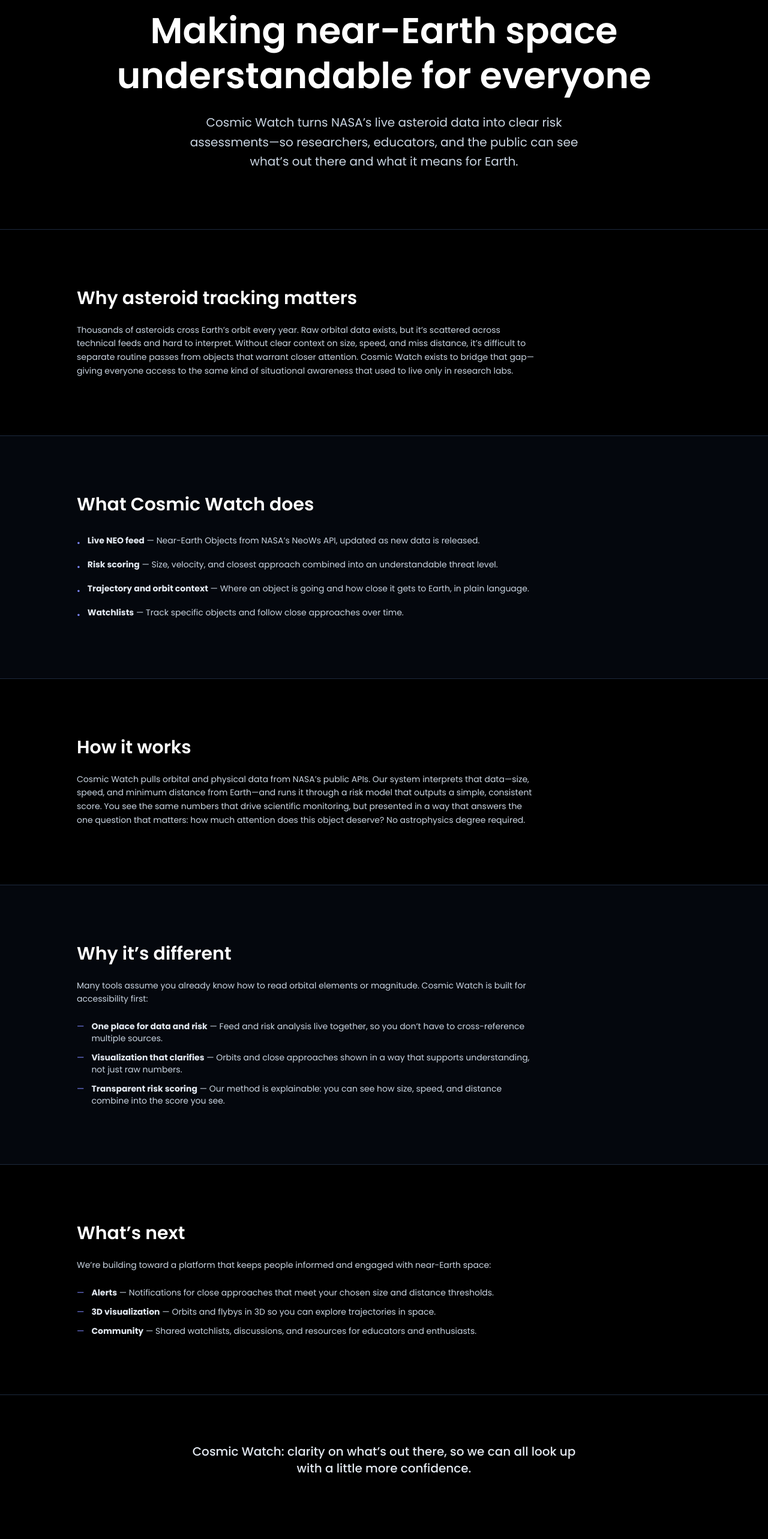
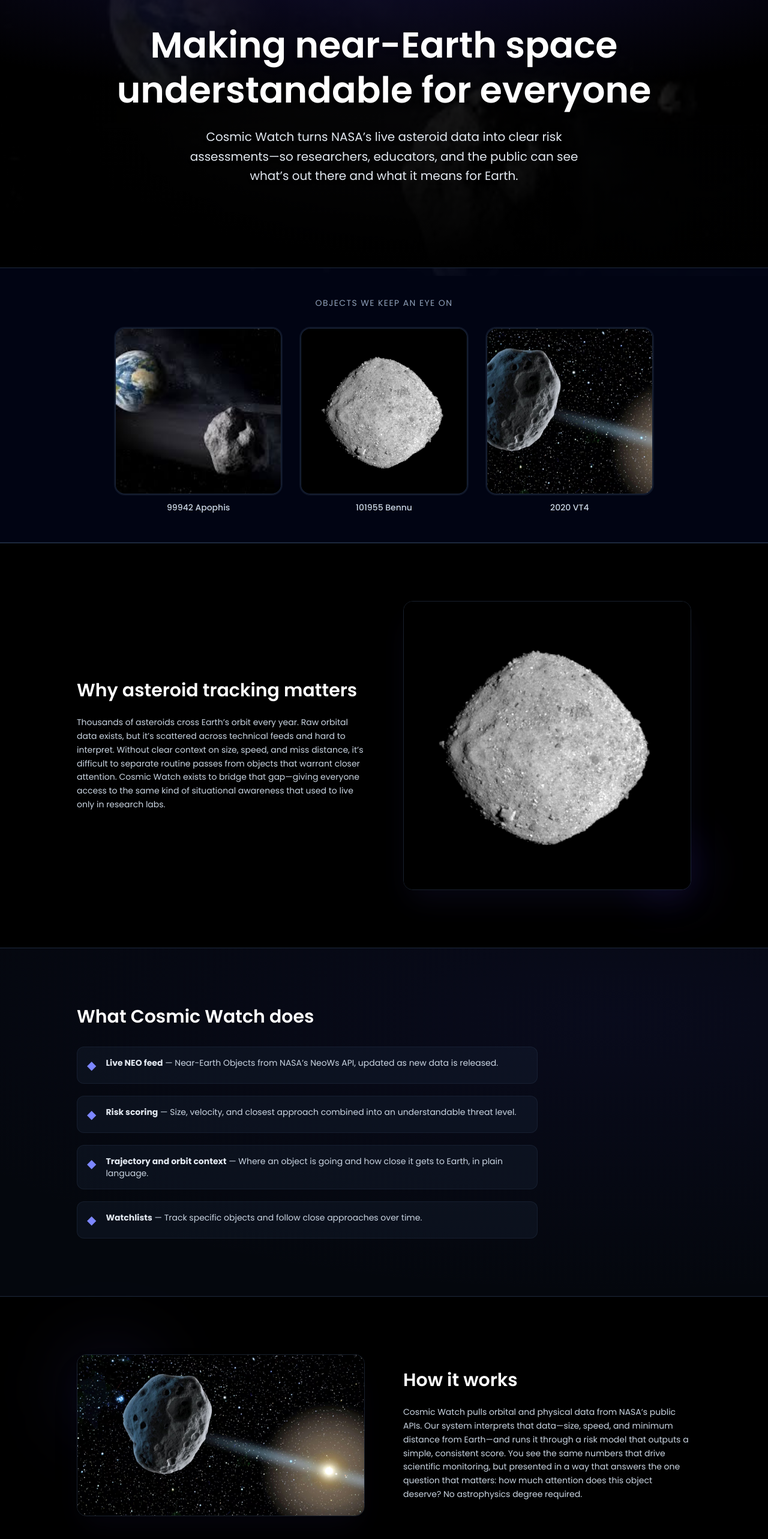
Before and after one commit to SuvamKumarBhola/Watchers-Interstellar, a React (Vite) app in the folder FRONTEND/: page /about in a window 1280 px wide. Shown: the part 186-2752 px from the top of the page at 60% size. Built offline with nearby package versions, Linux system fonts and the light colour scheme.

Commit message:
Update About.jsx

```diff
--- a/FRONTEND/src/pages/About.jsx
+++ b/FRONTEND/src/pages/About.jsx
@@ -1,112 +1,197 @@
 export default function About() {
     return (
-        <article className="min-h-screen">
-            {/* 1. Hero — mission statement */}
-            <header className="pt-24 pb-16 md:pt-32 md:pb-24 px-6 md:px-16 lg:px-24 xl:px-32 text-center">
-                <h1 className="text-4xl md:text-5xl lg:text-6xl font-semibold text-white max-w-4xl mx-auto leading-tight">
+        <article className="min-h-screen overflow-hidden">
+            {/* 1. Hero — mission statement with full-bleed asteroid image */}
+            <header className="relative min-h-[70vh] flex flex-col items-center justify-center px-6 md:px-16 lg:px-24 xl:px-32 text-center pt-24 pb-20">
+                {/* Background image + overlay */}
+                <div className="absolute inset-0 z-0">
+                    <img
+                        src="/Images/99942%20Apophis.jpg"
+                        alt="Asteroid 99942 Apophis — a notable near-Earth object"
+                        className="w-full h-full object-cover opacity-40 scale-105"
+                    />
+                    <div className="absolute inset-0 bg-gradient-to-b from-black/90 via-black/70 to-black" />
+                    <div className="absolute inset-0 bg-[radial-gradient(ellipse_80%_50%_at_50%_0%,rgba(67,56,202,0.25),transparent)]" />
+                </div>
+                <div className="relative z-10">
+                    <h1 className="text-4xl md:text-5xl lg:text-6xl font-semibold text-white max-w-4xl mx-auto leading-tight drop-shadow-lg">
                         Making near-Earth space understandable for everyone
                     </h1>
-                <p className="mt-6 text-lg md:text-xl text-slate-300 max-w-2xl mx-auto leading-relaxed">
+                    <p className="mt-6 text-lg md:text-xl text-slate-200 max-w-2xl mx-auto leading-relaxed drop-shadow-md">
                         Cosmic Watch turns NASA’s live asteroid data into clear risk assessments—so researchers, educators, and the public can see what’s out there and what it means for Earth.
                     </p>
+                </div>
             </header>
 
-            {/* 2. The problem */}
+            {/* Asteroid gallery strip */}
+            <section className="relative py-12 border-y border-slate-800 bg-slate-950/80" aria-label="Near-Earth objects we track">
+                <div className="px-6 md:px-16 lg:px-24 xl:px-32">
+                    <p className="text-center text-slate-400 text-sm uppercase tracking-widest mb-8">Objects we keep an eye on</p>
+                    <div className="grid grid-cols-1 sm:grid-cols-3 gap-8 max-w-4xl mx-auto">
+                        <figure className="group">
+                            <div className="aspect-square rounded-2xl overflow-hidden border border-slate-700/50 bg-slate-900/50 ring-2 ring-slate-700/30 group-hover:ring-indigo-500/50 transition-all duration-300">
+                                <img
+                                    src="/Images/99942%20Apophis.jpg"
+                                    alt="99942 Apophis"
+                                    className="w-full h-full object-cover group-hover:scale-105 transition-transform duration-500"
+                                />
+                            </div>
+                            <figcaption className="mt-3 text-center text-slate-300 text-sm font-medium">99942 Apophis</figcaption>
+                        </figure>
+                        <figure className="group">
+                            <div className="aspect-square rounded-2xl overflow-hidden border border-slate-700/50 bg-slate-900/50 ring-2 ring-slate-700/30 group-hover:ring-indigo-500/50 transition-all duration-300">
+                                <img
+                                    src="/Images/Bennu.png"
+                                    alt="101955 Bennu"
+                                    className="w-full h-full object-cover group-hover:scale-105 transition-transform duration-500"
+                                />
+                            </div>
+                            <figcaption className="mt-3 text-center text-slate-300 text-sm font-medium">101955 Bennu</figcaption>
+                        </figure>
+                        <figure className="group">
+                            <div className="aspect-square rounded-2xl overflow-hidden border border-slate-700/50 bg-slate-900/50 ring-2 ring-slate-700/30 group-hover:ring-indigo-500/50 transition-all duration-300">
+                                <img
+                                    src="/Images/2020%20VT4.avif"
+                                    alt="2020 VT4"
+                                    className="w-full h-full object-cover group-hover:scale-105 transition-transform duration-500"
+                                />
+                            </div>
+                            <figcaption className="mt-3 text-center text-slate-300 text-sm font-medium">2020 VT4</figcaption>
+                        </figure>
+                    </div>
+                </div>
+            </section>
+
+            {/* 2. The problem — text + image */}
             <section className="py-16 md:py-24 px-6 md:px-16 lg:px-24 xl:px-32 border-t border-slate-800">
+                <div className="max-w-6xl mx-auto grid grid-cols-1 lg:grid-cols-2 gap-12 lg:gap-16 items-center">
+                    <div>
                         <h2 className="text-2xl md:text-3xl font-semibold text-white mb-6">
                             Why asteroid tracking matters
                         </h2>
-                <p className="text-slate-300 leading-relaxed max-w-3xl">
+                        <p className="text-slate-300 leading-relaxed">
                             Thousands of asteroids cross Earth’s orbit every year. Raw orbital data exists, but it’s scattered across technical feeds and hard to interpret. Without clear context on size, speed, and miss distance, it’s difficult to separate routine passes from objects that warrant closer attention. Cosmic Watch exists to bridge that gap—giving everyone access to the same kind of situational awareness that used to live only in research labs.
                         </p>
+                    </div>
+                    <div className="relative">
+                        <div className="rounded-2xl overflow-hidden border border-slate-700/50 shadow-2xl shadow-indigo-950/30">
+                            <img
+                                src="/Images/Bennu.png"
+                                alt="Asteroid Bennu — target of NASA’s OSIRIS-REx mission"
+                                className="w-full h-auto object-cover"
+                            />
+                        </div>
+                        <div className="absolute -bottom-3 -right-3 w-24 h-24 rounded-full bg-indigo-600/20 blur-2xl -z-10" />
+                    </div>
+                </div>
             </section>
 
             {/* 3. What Cosmic Watch does */}
-            <section className="py-16 md:py-24 px-6 md:px-16 lg:px-24 xl:px-32 border-t border-slate-800 bg-slate-900/30">
+            <section className="py-16 md:py-24 px-6 md:px-16 lg:px-24 xl:px-32 border-t border-slate-800 bg-slate-900/30 relative">
+                <div className="absolute inset-0 bg-[radial-gradient(ellipse_100%_80%_at_80%_20%,rgba(67,56,202,0.08),transparent)] pointer-events-none" />
+                <div className="relative max-w-3xl">
                     <h2 className="text-2xl md:text-3xl font-semibold text-white mb-8">
                         What Cosmic Watch does
                     </h2>
-                <ul className="space-y-4 max-w-3xl" role="list">
-                    <li className="flex gap-3 text-slate-300">
-                        <span className="text-indigo-400 mt-1 shrink-0" aria-hidden="true">•</span>
+                    <ul className="space-y-5" role="list">
+                        <li className="flex gap-4 text-slate-300 p-4 rounded-xl bg-slate-800/30 border border-slate-700/30 hover:border-indigo-500/30 transition-colors">
+                            <span className="text-indigo-400 text-xl shrink-0" aria-hidden="true">◆</span>
                             <span><strong className="text-slate-200">Live NEO feed</strong> — Near-Earth Objects from NASA’s NeoWs API, updated as new data is released.</span>
                         </li>
-                    <li className="flex gap-3 text-slate-300">
-                        <span className="text-indigo-400 mt-1 shrink-0" aria-hidden="true">•</span>
+                        <li className="flex gap-4 text-slate-300 p-4 rounded-xl bg-slate-800/30 border border-slate-700/30 hover:border-indigo-500/30 transition-colors">
+                            <span className="text-indigo-400 text-xl shrink-0" aria-hidden="true">◆</span>
                             <span><strong className="text-slate-200">Risk scoring</strong> — Size, velocity, and closest approach combined into an understandable threat level.</span>
                         </li>
-                    <li className="flex gap-3 text-slate-300">
-                        <span className="text-indigo-400 mt-1 shrink-0" aria-hidden="true">•</span>
+                        <li className="flex gap-4 text-slate-300 p-4 rounded-xl bg-slate-800/30 border border-slate-700/30 hover:border-indigo-500/30 transition-colors">
+                            <span className="text-indigo-400 text-xl shrink-0" aria-hidden="true">◆</span>
                             <span><strong className="text-slate-200">Trajectory and orbit context</strong> — Where an object is going and how close it gets to Earth, in plain language.</span>
                         </li>
-                    <li className="flex gap-3 text-slate-300">
-                        <span className="text-indigo-400 mt-1 shrink-0" aria-hidden="true">•</span>
+                        <li className="flex gap-4 text-slate-300 p-4 rounded-xl bg-slate-800/30 border border-slate-700/30 hover:border-indigo-500/30 transition-colors">
+                            <span className="text-indigo-400 text-xl shrink-0" aria-hidden="true">◆</span>
                             <span><strong className="text-slate-200">Watchlists</strong> — Track specific objects and follow close approaches over time.</span>
                         </li>
                     </ul>
+                </div>
             </section>
 
-            {/* 4. How it works */}
+            {/* 4. How it works — image + text */}
             <section className="py-16 md:py-24 px-6 md:px-16 lg:px-24 xl:px-32 border-t border-slate-800">
+                <div className="max-w-6xl mx-auto grid grid-cols-1 lg:grid-cols-2 gap-12 lg:gap-16 items-center">
+                    <div className="order-2 lg:order-1 relative">
+                        <div className="rounded-2xl overflow-hidden border border-slate-700/50 shadow-2xl shadow-indigo-950/20">
+                            <img
+                                src="/Images/2020%20VT4.avif"
+                                alt="2020 VT4 — a near-Earth asteroid"
+                                className="w-full h-auto object-cover"
+                            />
+                        </div>
+                        <div className="absolute -top-2 -left-2 w-32 h-32 rounded-full bg-indigo-500/15 blur-3xl -z-10" />
+                    </div>
+                    <div className="order-1 lg:order-2">
                         <h2 className="text-2xl md:text-3xl font-semibold text-white mb-6">
                             How it works
                         </h2>
-                <p className="text-slate-300 leading-relaxed max-w-3xl">
+                        <p className="text-slate-300 leading-relaxed">
                             Cosmic Watch pulls orbital and physical data from NASA’s public APIs. Our system interprets that data—size, speed, and minimum distance from Earth—and runs it through a risk model that outputs a simple, consistent score. You see the same numbers that drive scientific monitoring, but presented in a way that answers the one question that matters: how much attention does this object deserve? No astrophysics degree required.
                         </p>
+                    </div>
+                </div>
             </section>
 
             {/* 5. Why it’s different */}
             <section className="py-16 md:py-24 px-6 md:px-16 lg:px-24 xl:px-32 border-t border-slate-800 bg-slate-900/30">
+                <div className="max-w-3xl">
                     <h2 className="text-2xl md:text-3xl font-semibold text-white mb-6">
                         Why it’s different
                     </h2>
-                <p className="text-slate-300 leading-relaxed max-w-3xl mb-6">
+                    <p className="text-slate-300 leading-relaxed mb-8">
                         Many tools assume you already know how to read orbital elements or magnitude. Cosmic Watch is built for accessibility first:
                     </p>
-                <ul className="space-y-3 max-w-3xl" role="list">
-                    <li className="flex gap-3 text-slate-300">
-                        <span className="text-indigo-400 shrink-0" aria-hidden="true">—</span>
+                    <ul className="space-y-4" role="list">
+                        <li className="flex gap-3 text-slate-300 pl-4 border-l-2 border-indigo-500/50">
                             <span><strong className="text-slate-200">One place for data and risk</strong> — Feed and risk analysis live together, so you don’t have to cross-reference multiple sources.</span>
                         </li>
-                    <li className="flex gap-3 text-slate-300">
-                        <span className="text-indigo-400 shrink-0" aria-hidden="true">—</span>
+                        <li className="flex gap-3 text-slate-300 pl-4 border-l-2 border-indigo-500/50">
                             <span><strong className="text-slate-200">Visualization that clarifies</strong> — Orbits and close approaches shown in a way that supports understanding, not just raw numbers.</span>
                         </li>
-                    <li className="flex gap-3 text-slate-300">
-                        <span className="text-indigo-400 shrink-0" aria-hidden="true">—</span>
+                        <li className="flex gap-3 text-slate-300 pl-4 border-l-2 border-indigo-500/50">
                             <span><strong className="text-slate-200">Transparent risk scoring</strong> — Our method is explainable: you can see how size, speed, and distance combine into the score you see.</span>
                         </li>
                     </ul>
+                </div>
             </section>
 
             {/* 6. Vision / future scope */}
-            <section className="py-16 md:py-24 px-6 md:px-16 lg:px-24 xl:px-32 border-t border-slate-800">
+            <section className="py-16 md:py-24 px-6 md:px-16 lg:px-24 xl:px-32 border-t border-slate-800 relative">
+                <div className="absolute top-0 left-0 right-0 h-px bg-gradient-to-r from-transparent via-indigo-500/50 to-transparent" />
+                <div className="max-w-3xl">
                     <h2 className="text-2xl md:text-3xl font-semibold text-white mb-6">
                         What’s next
                     </h2>
-                <p className="text-slate-300 leading-relaxed max-w-3xl mb-6">
+                    <p className="text-slate-300 leading-relaxed mb-8">
                         We’re building toward a platform that keeps people informed and engaged with near-Earth space:
                     </p>
-                <ul className="space-y-3 max-w-3xl" role="list">
+                    <ul className="space-y-4" role="list">
                         <li className="flex gap-3 text-slate-300">
-                        <span className="text-indigo-400 shrink-0" aria-hidden="true">—</span>
+                            <span className="text-indigo-400 shrink-0 font-bold" aria-hidden="true">→</span>
                             <span><strong className="text-slate-200">Alerts</strong> — Notifications for close approaches that meet your chosen size and distance thresholds.</span>
                         </li>
                         <li className="flex gap-3 text-slate-300">
-                        <span className="text-indigo-400 shrink-0" aria-hidden="true">—</span>
+                            <span className="text-indigo-400 shrink-0 font-bold" aria-hidden="true">→</span>
                             <span><strong className="text-slate-200">3D visualization</strong> — Orbits and flybys in 3D so you can explore trajectories in space.</span>
                         </li>
                         <li className="flex gap-3 text-slate-300">
-                        <span className="text-indigo-400 shrink-0" aria-hidden="true">—</span>
+                            <span className="text-indigo-400 shrink-0 font-bold" aria-hidden="true">→</span>
                             <span><strong className="text-slate-200">Community</strong> — Shared watchlists, discussions, and resources for educators and enthusiasts.</span>
                         </li>
                     </ul>
+                </div>
             </section>
 
-            {/* 7. Footer tagline */}
-            <footer className="py-16 md:py-20 px-6 md:px-16 lg:px-24 xl:px-32 border-t border-slate-800 text-center">
-                <p className="text-lg md:text-xl font-medium text-slate-200 max-w-2xl mx-auto">
+            {/* 7. Footer tagline with subtle space vibe */}
+            <footer className="relative py-20 md:py-24 px-6 md:px-16 lg:px-24 xl:px-32 border-t border-slate-800 text-center overflow-hidden">
+                <div className="absolute inset-0 bg-[radial-gradient(ellipse_80%_50%_at_50%_100%,rgba(67,56,202,0.12),transparent)] pointer-events-none" />
+                <p className="relative text-lg md:text-xl font-medium text-slate-200 max-w-2xl mx-auto leading-relaxed">
                     Cosmic Watch: clarity on what’s out there, so we can all look up with a little more confidence.
                 </p>
             </footer>
```
Lines whose indentation alone changed are shown as unchanged.
